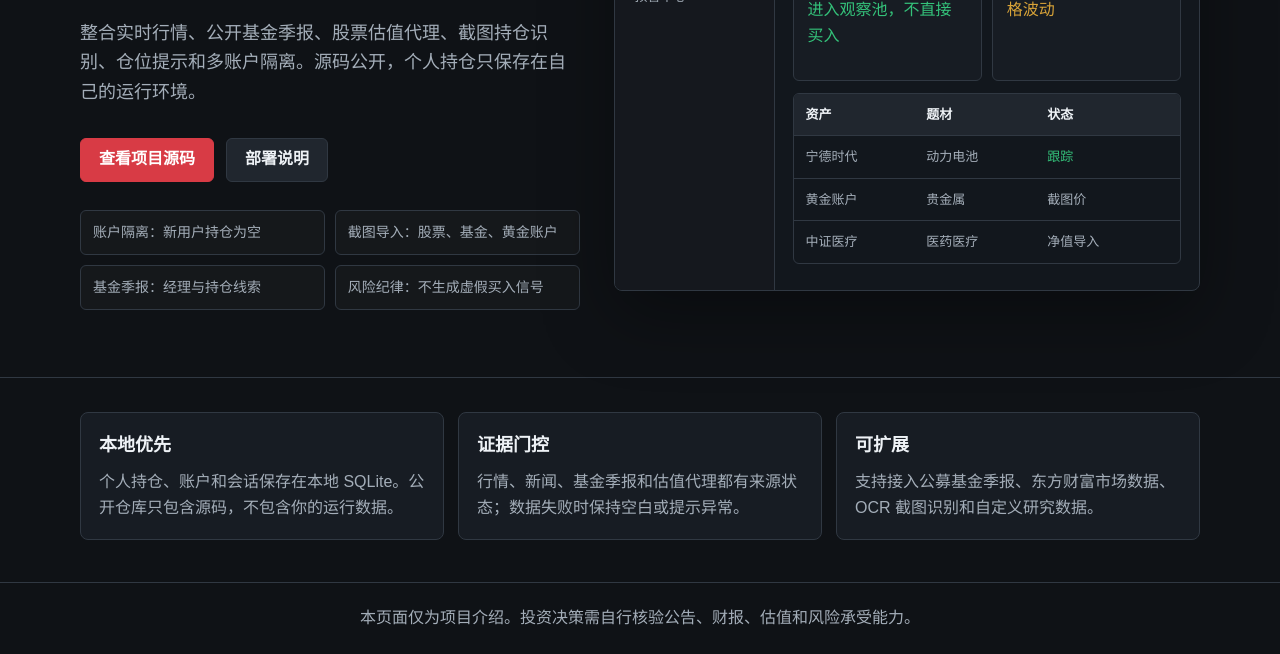
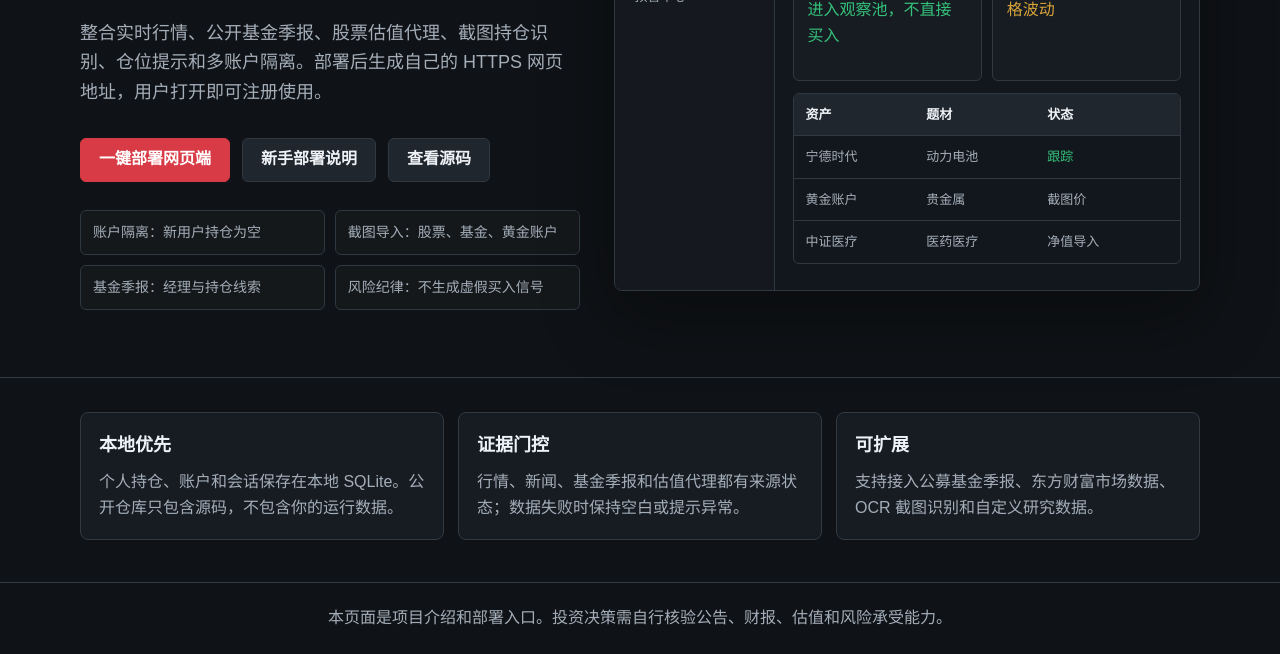
Before and after one commit to atlantisjoin-maker/stock, a plain HTML site: page docs/index.html in a window 1280 px wide. Shown: the part 359-1013 px from the top of the page. Drawn offline with Linux system fonts and the light colour scheme.

Commit message:
Add one-click web deployment support

```diff
--- a/docs/index.html
+++ b/docs/index.html
@@ -240,10 +240,11 @@
       <section>
         <div class="brand"><span class="logo">A</span><span>A股智能投研 WEB TERMINAL</span></div>
         <h1>面向个人投资者的本地 A 股投研工作台</h1>
-        <p class="lead">整合实时行情、公开基金季报、股票估值代理、截图持仓识别、仓位提示和多账户隔离。源码公开，个人持仓只保存在自己的运行环境。</p>
+        <p class="lead">整合实时行情、公开基金季报、股票估值代理、截图持仓识别、仓位提示和多账户隔离。部署后生成自己的 HTTPS 网页地址，用户打开即可注册使用。</p>
         <div class="actions">
-          <a class="btn primary" href="https://github.com/atlantisjoin-maker/stock" target="_blank" rel="noreferrer">查看项目源码</a>
-          <a class="btn" href="https://github.com/atlantisjoin-maker/stock/blob/main/README.md" target="_blank" rel="noreferrer">部署说明</a>
+          <a class="btn primary" href="https://render.com/deploy?repo=https://github.com/atlantisjoin-maker/stock" target="_blank" rel="noreferrer">一键部署网页端</a>
+          <a class="btn" href="https://github.com/atlantisjoin-maker/stock/blob/main/docs/DEPLOYMENT.md" target="_blank" rel="noreferrer">新手部署说明</a>
+          <a class="btn" href="https://github.com/atlantisjoin-maker/stock" target="_blank" rel="noreferrer">查看源码</a>
         </div>
         <div class="points">
           <span>账户隔离：新用户持仓为空</span>
@@ -312,7 +313,7 @@
   </section>
 
   <footer class="footer">
-    本页面仅为项目介绍。投资决策需自行核验公告、财报、估值和风险承受能力。
+    本页面是项目介绍和部署入口。投资决策需自行核验公告、财报、估值和风险承受能力。
   </footer>
 </body>
 </html>
```
Also changed, not shown: 6 other files.
